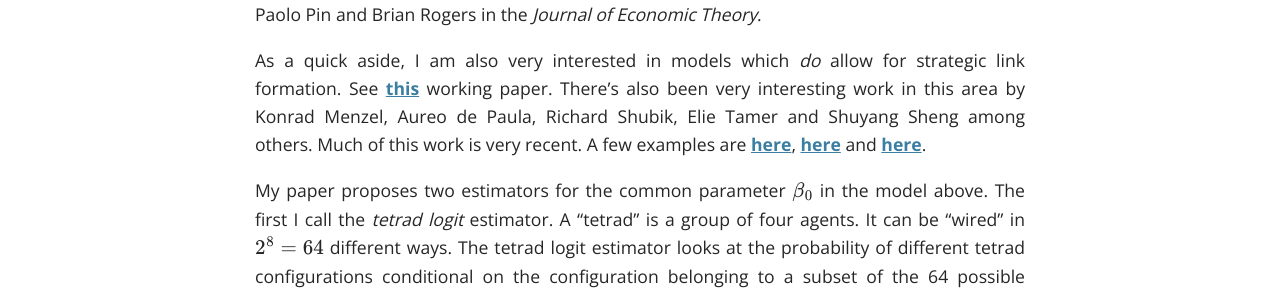
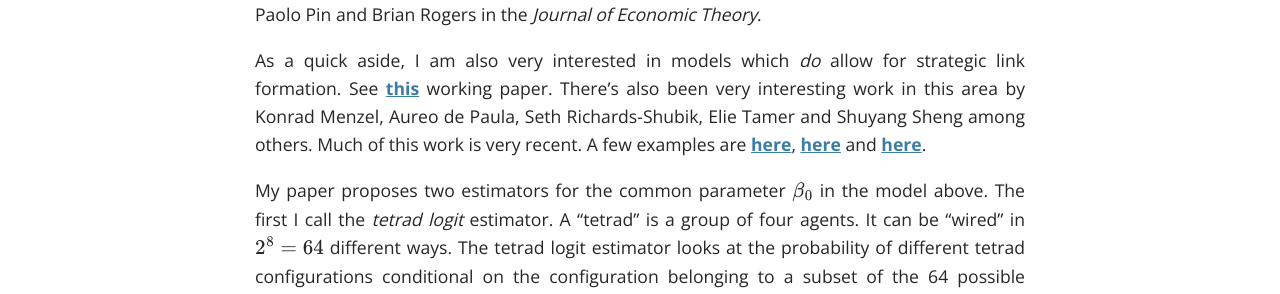
Before and after one commit to snowdj/econometrics-7, a Jekyll site: the page built from _posts/2016-09-15-netrics-module.md, in a window 1280 px wide and 900 px high, scrolled down 1657 px. Shown: the part 184-478 px from the top of the window. Built offline with Jekyll 4.4.1, drawn with Linux system fonts in a browser that asks for light colours; some web fonts are replaced; formulas are drawn with MathJax 3.

Commit message:
Edit of blog post on netrics

```diff
--- a/_posts/2016-09-15-netrics-module.md
+++ b/_posts/2016-09-15-netrics-module.md
@@ -28,7 +28,7 @@ In words: links form independently conditional on `$ \mathbf{X} $` and `$ \mathb
 
 The model of network formation outlined above rules out strategic behavior, whereby the return to two agents forming a link may vary with the presence or absence of links elsewhere in the network (a phenomena admittedly central to some economic settings), but it is a reasonably rich starting point for empirical analysis. It provides a nice set-up for studying _homophily_, the tendency of individuals with similar attributes to form links, in a context that also allows for degree heterogeneity. This type of heterogeneity appears to be important in practice and, furthermore, can confound inferences about the presence or absence of homophily (as discussed in the paper via a few examples). For a theoretical take on homophily and degree heterogeneity, with some connections to my paper, and also, incidentally, in a non-strategic setting, see this [paper](http://www.sciencedirect.com/science/article/pii/S0022053112000610) by Yann Bramoulle, Sergio Currarini, Matthew Jackson, Paolo Pin and Brian Rogers in the _Journal of Economic Theory_.
 
-As a quick aside, I am also very interested in models which _do_ allow for strategic link formation. See [this]({{ site.url }}{{ site.baseurl}}/downloads/working_papers/DynamicNetworks/Homophily_and_Transitivity_April2016.pdf) working paper. There's also been very interesting work in this area by Konrad Menzel, Aureo de Paula, Richard Shubik, Elie Tamer and Shuyang Sheng among others. Much of this work is very recent. A few examples are [here](https://wp.nyu.edu/km125/wp-content/uploads/sites/2027/2015/05/network_formation-1.pdf), [here](http://papers.ssrn.com/sol3/papers.cfm?abstract_id=2577410) and [here](http://www.econ.ucla.edu/people/papers/Sheng/Sheng626.pdf).
+As a quick aside, I am also very interested in models which _do_ allow for strategic link formation. See [this]({{ site.url }}{{ site.baseurl}}/downloads/working_papers/DynamicNetworks/Homophily_and_Transitivity_April2016.pdf) working paper. There's also been very interesting work in this area by Konrad Menzel, Aureo de Paula, Seth Richards-Shubik, Elie Tamer and Shuyang Sheng among others. Much of this work is very recent. A few examples are [here](https://wp.nyu.edu/km125/wp-content/uploads/sites/2027/2015/05/network_formation-1.pdf), [here](http://papers.ssrn.com/sol3/papers.cfm?abstract_id=2577410) and [here](http://www.econ.ucla.edu/people/papers/Sheng/Sheng626.pdf).
 
 My paper proposes two estimators for the common parameter `$\beta_{0}$` in the model above. The first I call the _tetrad logit_ estimator. A "tetrad" is a group of four agents. It can be "wired" in `$2^8=64$` different ways. The tetrad logit estimator looks at the probability of different tetrad configurations conditional on the configuration belonging to a subset of the 64 possible configurations. These subsets are carefully chosen such that the `$A_i$` degree heterogeneity parameters "drop out" of the resulting criterion function. The argument is based on classic sufficiency results for exponential families. These arguments have proved very useful in panel data analyses (most famously in a classic 1980 [paper](http://www.jstor.org/stable/2297110) by Gary Chamberlain in the _Review of Economic Studies_). It probably goes without saying that I drew my inspiration from these panel data applications (Gary was my dissertation advisor and has deeply influenced how I think about econometric problems). In independent work, a similar sufficiency argument was introduced by [Karyne Charbonneau](http://www.bankofcanada.ca/profile/karyne-b-charbonneau/) in the related context of gravity models of trade.
 
```
